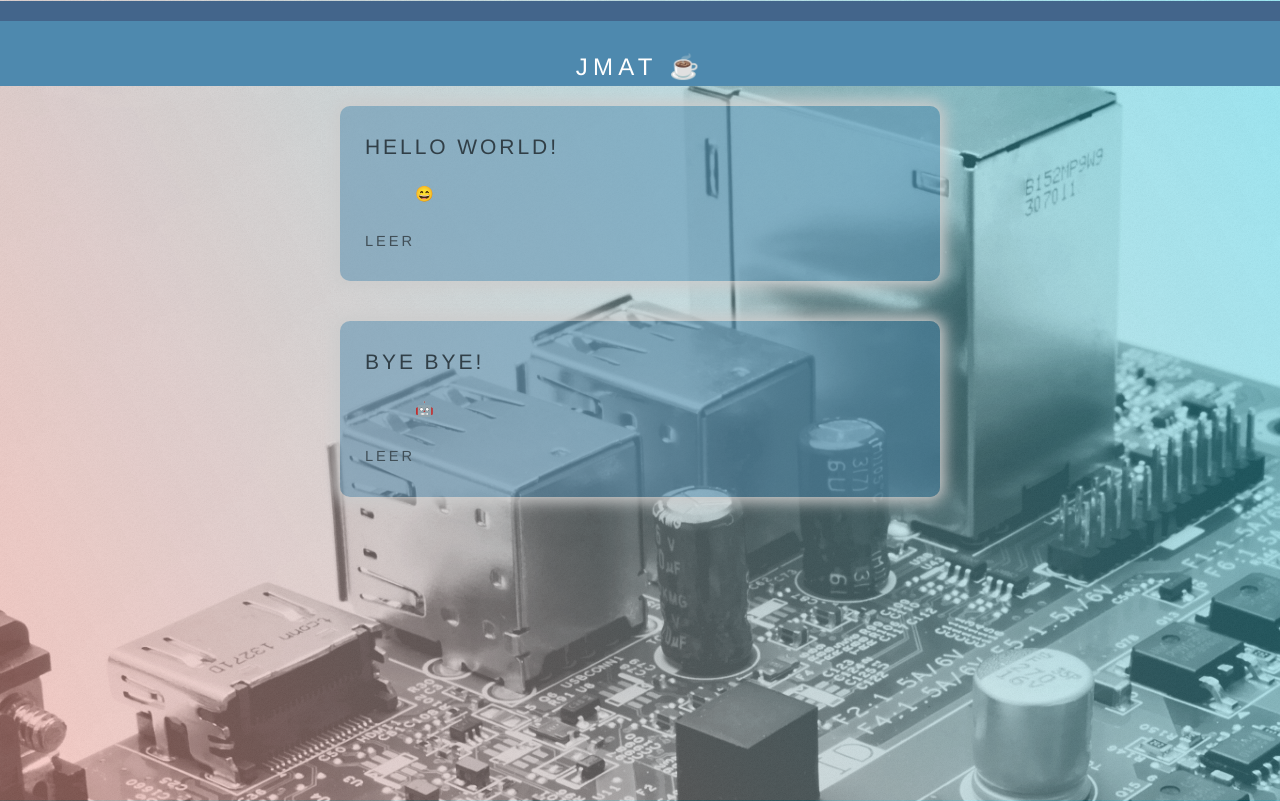
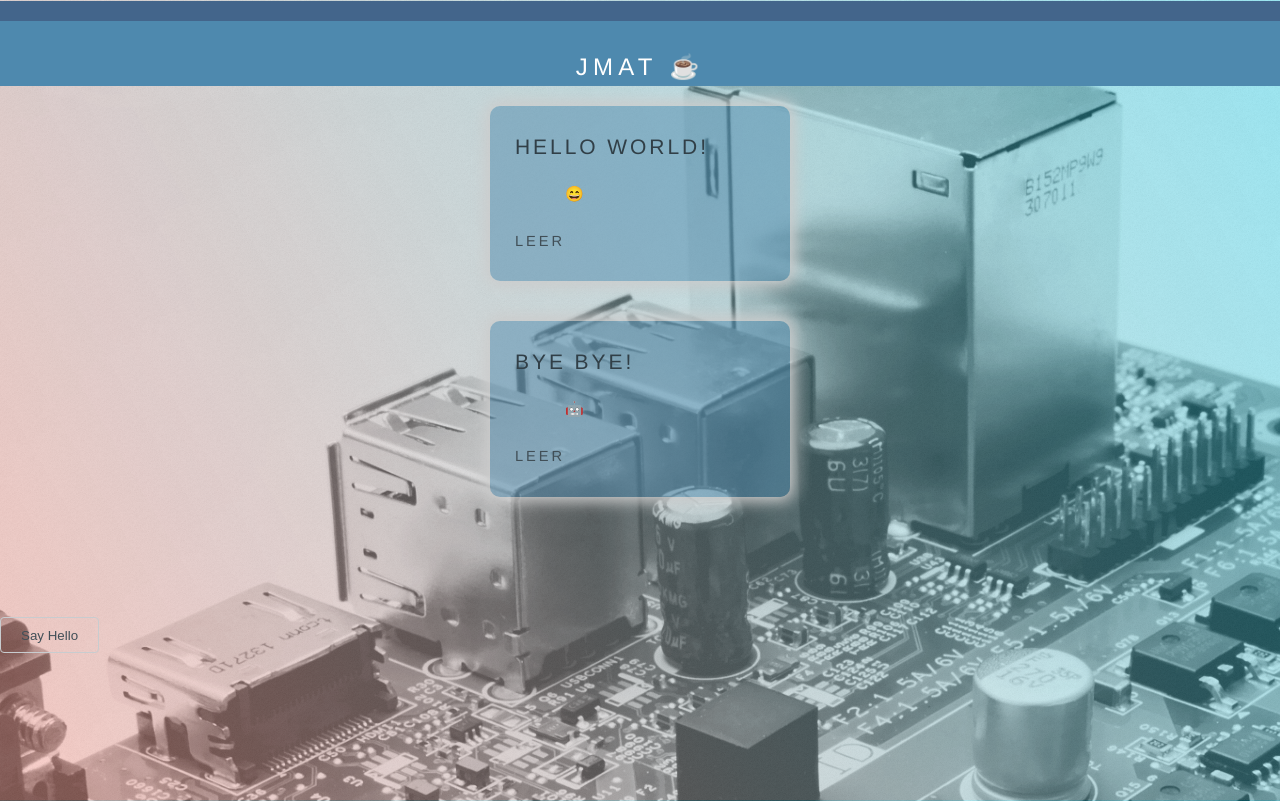
Before and after one commit to AlitosJM/MyApp, a React (Create React App) app: page /MyPage in a window 1280 px wide. Built offline with nearby package versions, Linux system fonts and the light colour scheme.

Commit message:
content for after body was removed

```diff
--- a/src/components/AllPost/AllPost.js
+++ b/src/components/AllPost/AllPost.js
@@ -2,7 +2,11 @@ import React from "react";
 import {useState,useEffect} from 'react';
 import Post from './Post';
 import Card from './Card';
+
+// import '../css/main.css';
 import '../css/styles.css';
+
+// <Card key={post_objects[0].post_id} title={post_objects[0].title} subtitle={post_objects[0].subtitle} body={post_objects[0].body}/>
 
 const MappingFunc = (post) => {
    return (
@@ -16,8 +20,15 @@ post_objects.push(new Post(1, "Bye bye!", "🤖", Post.intro));
 
 function AllPost() {
   document.body.className='';
+  // document.querySelectorAll('style,link[rel="stylesheet"]').forEach(item => item.remove())
 
   console.log(post_objects[0].title)
+
+  function onRouteChange(e){
+    e.preventDefault();
+    console.log('onRouteChange');
+    window.location.href = "/";
+  }
 
   return (
       <div className="wrapper">
@@ -27,6 +38,8 @@ function AllPost() {
         </div>
 
         {post_objects.map(MappingFunc)}
+        <button onClick={() => alert("Hello!")}>Say Hello</button>
+
 
       </div>
   );
--- a/src/components/AllPost/Card.js
+++ b/src/components/AllPost/Card.js
@@ -2,13 +2,20 @@ import React from "react";
 // import '../css/styles.css';
 
 function Card(props) {
+
+  const onRouteChange = (e)=>{
+    e.preventDefault();
+    console.log('onRouteChange');
+    window.location.href = "/";
+  }
+
 
   return (
     <div className="content">
       <div className="card">
           <h2>{props.title}</h2>
           <p className="text">{props.subtitle}</p>
-          <a href="#">Leer</a>
+          <a href="#" onClick={onRouteChange}>Leer</a>
       </div>
     </div>
   );
--- a/src/components/Intro/Intro.js
+++ b/src/components/Intro/Intro.js
@@ -1,8 +1,10 @@
 import React from "react";
 import {useState,useEffect} from 'react';
 import JMAT from '../images/Jmat2.jpg';
+
 import '../css/main.css';
 // import '../css/noscript.css';
+
 
 function Intro() {
 
--- a/src/components/css/main.css
+++ b/src/components/css/main.css
@@ -123,7 +123,7 @@
 	}
 
 		body:after {
-			content: '';
+			/* content: ''; */
 			display: block;
 			position: fixed;
 			top: 0;
@@ -1048,7 +1048,7 @@
 		z-index: 2;
 	}
 
-		#wrapper > * {
+		#wrapper > *{
 			z-index: 1;
 		}
 
--- a/src/components/css/styles.css
+++ b/src/components/css/styles.css
@@ -106,7 +106,7 @@ input:focus { box-shadow: inset 0 -5px 45px rgba(100,100,100,0.4), 0 1px 1px rgb
   background-color: rgba(78,137,174, 0.5);
   /*background-color: rgba(50, 115, 220, 10)*/
   padding:25px;
-  width: 600px;
+  width: 300px;
   margin: 100px auto 0 auto;
   /*box-shadow: 0 2px 4px rgba(100,100,100,.1);*/
   box-shadow:0 0 15px 5px #ccc;
--- a/src/containers/App.js
+++ b/src/containers/App.js
@@ -1,5 +1,8 @@
 import React from "react";
 import Intro from "../components/Intro/Intro";
+// import '../components/css/main.css';
+// import '../components/css/noscript.css';
+
 
 function App() {
   return (
```
